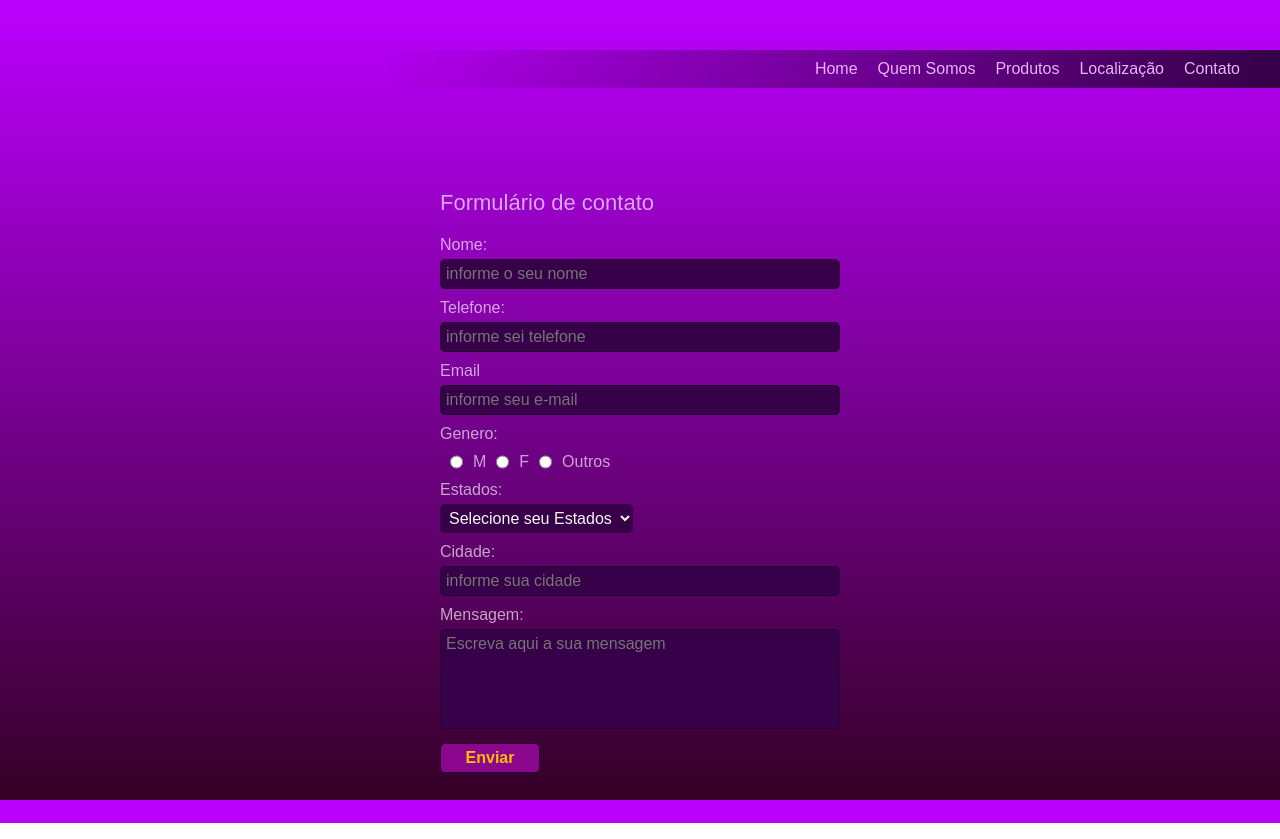
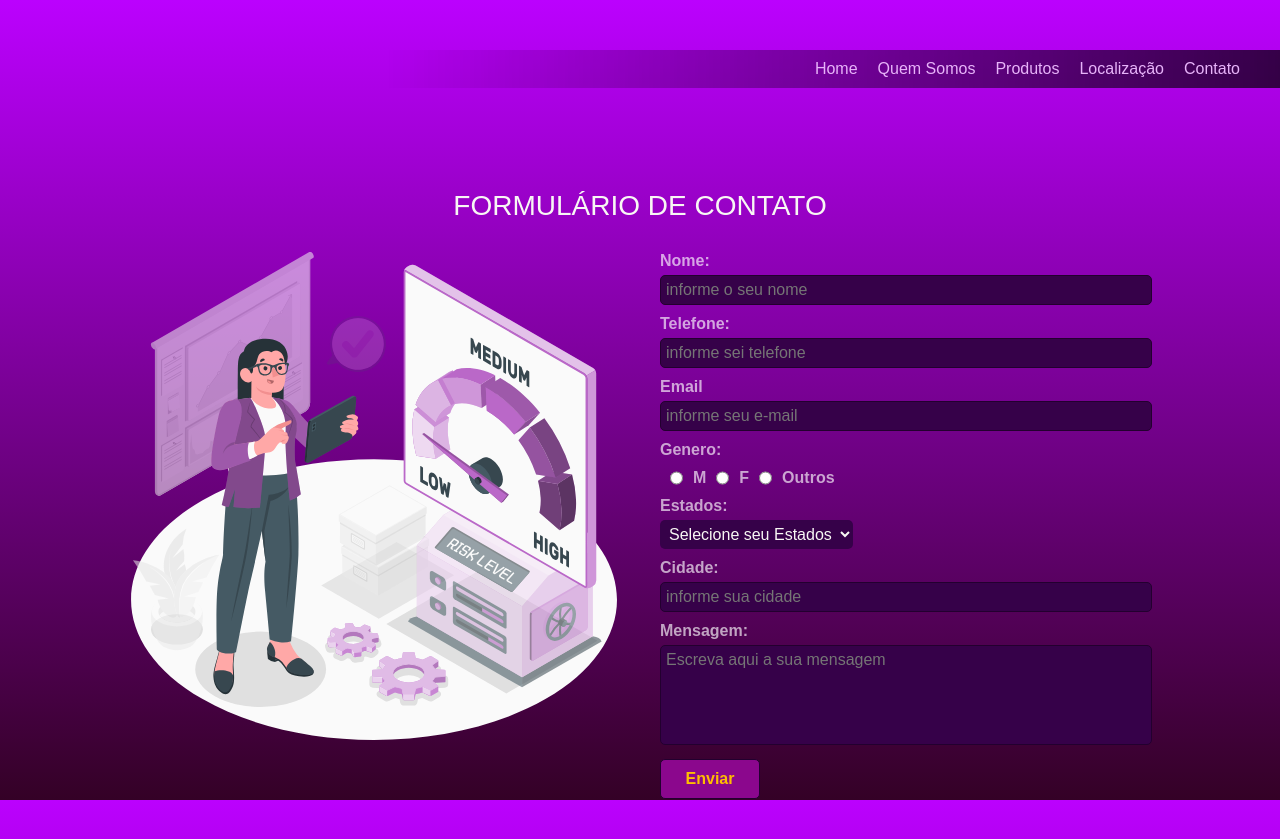
Before and after one commit to fernandodfweb/fernandodfweb.github.io, a plain HTML site: page contato.html in a window 1280 px wide. Drawn offline with Linux system fonts and the light colour scheme.

Commit message:
nova página de contato com envio via api

```diff
--- a/contato.html
+++ b/contato.html
@@ -19,18 +19,27 @@
 
       <nav>
         <ul>
-          <li><a href="#">Home</a></li>
+          <li><a href="/index.html">Home</a></li>
           <li><a href="#">Quem Somos</a></li>
           <li><a href="#produtos">Produtos</a></li>
           <li><a href="#">Localização</a></li>
-          <li><a href="#">Contato</a></li>
+          <li><a href="/contato.html">Contato</a></li>
         </ul>
       </nav>
     </header>
 
+    <h1>Formulário de contato</h1>
     <div class="contato">
-      <h1>Formulário de contato</h1>
-      <form action="" method="get">
+
+      <div class="left">
+        <img src="/img/img-animate-form.svg" alt="">
+      </div>
+      <div class="right">
+
+        <form action="https://formsubmit.co/fernandodfweb@gmail.com" method="POST">
+          <input type="hidden" name="_captcha" value="false">
+          <input type="hidden" name="_next" value="http://127.0.0.1:5500/obrigado.html">
+          <input type="hidden" name="_template" value="table">
           <div>
             <label for="nome">Nome:</label>
             <div>
@@ -78,6 +87,7 @@
           <button type="submit" value="enviar">Enviar</button>
         </form>
       </div>
+    </div>
 
     <footer></footer>
   </main>
--- a/css/semantica.css
+++ b/css/semantica.css
@@ -69,22 +69,53 @@ nav ul li a {
 nav ul li a:hover {
   opacity: 0.5;
 }
-.contato h1 {
-  font-size: 22px;
-  margin-bottom: 20px;
+
+/* ------------------------------ CONTATO ----------------------- */
+.left img {
+  max-height: 500px;
+  margin: auto;
+  align-items: center;
+  text-align: center;
+  /* border: 2px solid rgb(204, 249, 3); */
+}
+
+.right,
+.left {
+  /* max-width: 500px; */
+  /* border: 2px solid rgb(204, 249, 3); */
+}
+h1 {
+  width: 80%;
+  text-align: center;
+  text-transform: uppercase;
+  font-size: 28px;
+  margin: 0 auto;
+  display: block;
+  color: #f8f7f4;
 }
 .contato {
-  width: 400px;
+  width: 80%;
+  margin: 30px auto;
+  display: grid;
+  grid-template-columns: repeat(2, 1fr);
+  gap: 40px;
   /* border: 1px solid white; */
-  margin: 40px auto;
-  position: relative;
   color: rgba(255, 255, 255, 0.646);
+  align-content: center;
+  justify-content: center;
 }
-.contato label {
+form {
+  max-width: 500px;
+}
+form span {
+  font-weight: 700;
+}
+form label {
+  font-weight: 700;
   /* margin-bottom: 20px;
   padding-bottom: 30px; */
 }
-.contato input {
+form input {
   width: 100%;
   background: #360149;
   padding: 5px;
@@ -93,7 +124,11 @@ nav ul li a:hover {
   margin: 5px 0px 10px 0px;
   color: #f8f7f4;
 }
-.contato textarea {
+form input[type="radio"] {
+  background: #240131;
+  border: 1px solid #f6f3f7;
+}
+form textarea {
   width: 100%;
   min-height: 100px;
   background: #360149;
@@ -104,7 +139,7 @@ nav ul li a:hover {
   color: #f8f7f4;
   resize: none;
 }
-.contato select {
+form select {
   /* width: 100%; */
   background: #360149;
   padding: 5px;
@@ -112,16 +147,23 @@ nav ul li a:hover {
   margin: 5px 0px 10px 0px;
   color: #f8f7f4;
 }
-.contato button {
+form button {
   /* min-width: 300px; */
   width: 100px;
   color: #febe01;
   background: #8b078d;
-  padding: 5px;
+  padding: 10px;
   border: 1px solid #23002f;
   border-radius: 5px;
   margin-bottom: 10px;
   font-weight: 700;
+  transition: 0.5s;
+  cursor: pointer;
+}
+button:hover {
+  background: #23002f;
+  color: #f8f7f4;
+  transform: scale(1.2) translate(1%, 1%);
 }
 .genero {
   display: flex;
@@ -136,7 +178,7 @@ nav ul li a:hover {
 /* .contato span {
   margin-bottom: 310px;
 } */
-
+/* ------------------------------ FIM CONTATO ----------------------- */
 .box {
   width: 950px;
   border: rgb(66, 66, 66) solid 1px;
```
Also changed, not shown: obrigado.html (added, +48 -0 lines), img/img-animate-form.svg (added). Lines whose indentation alone changed are shown as unchanged.
